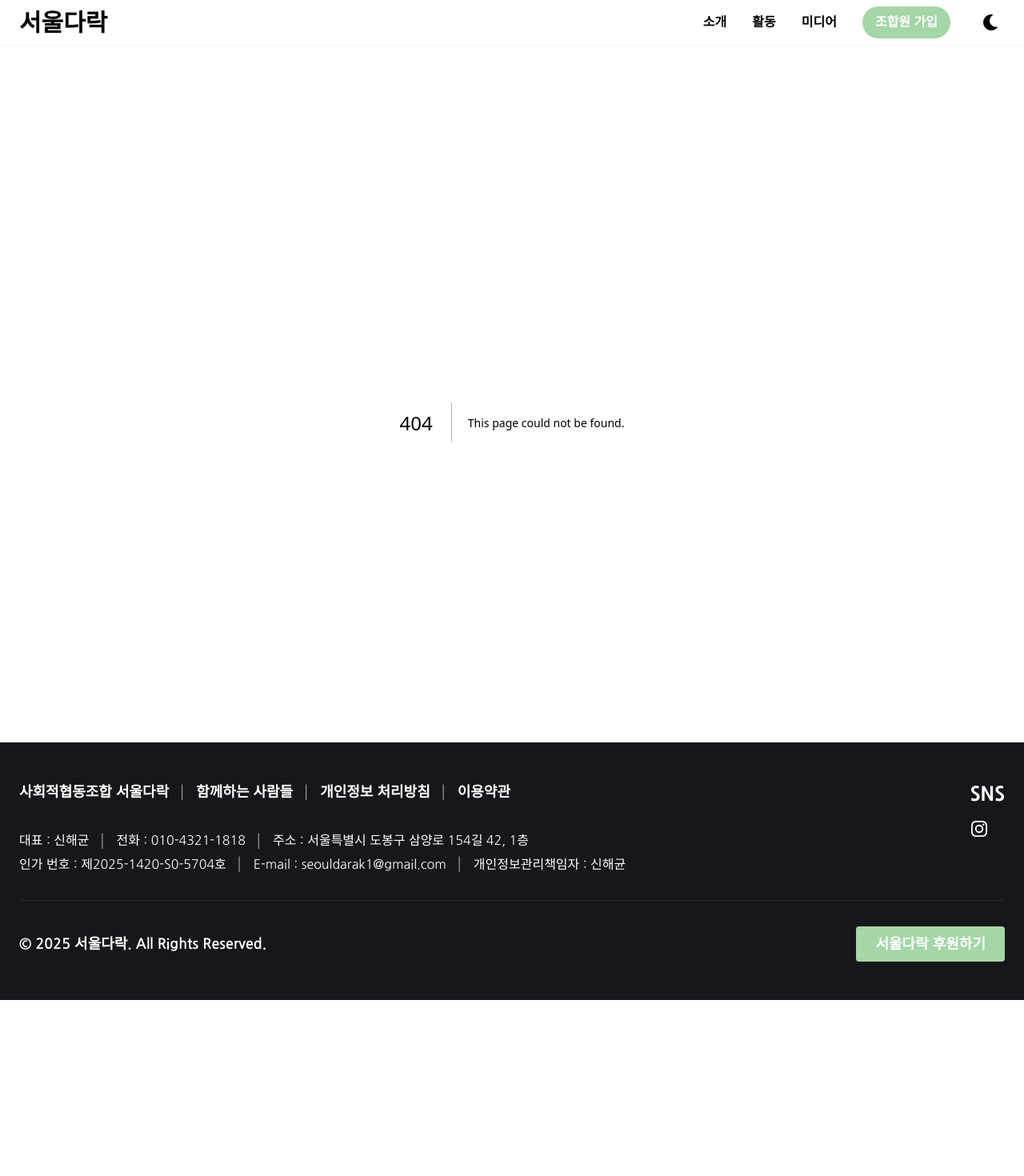
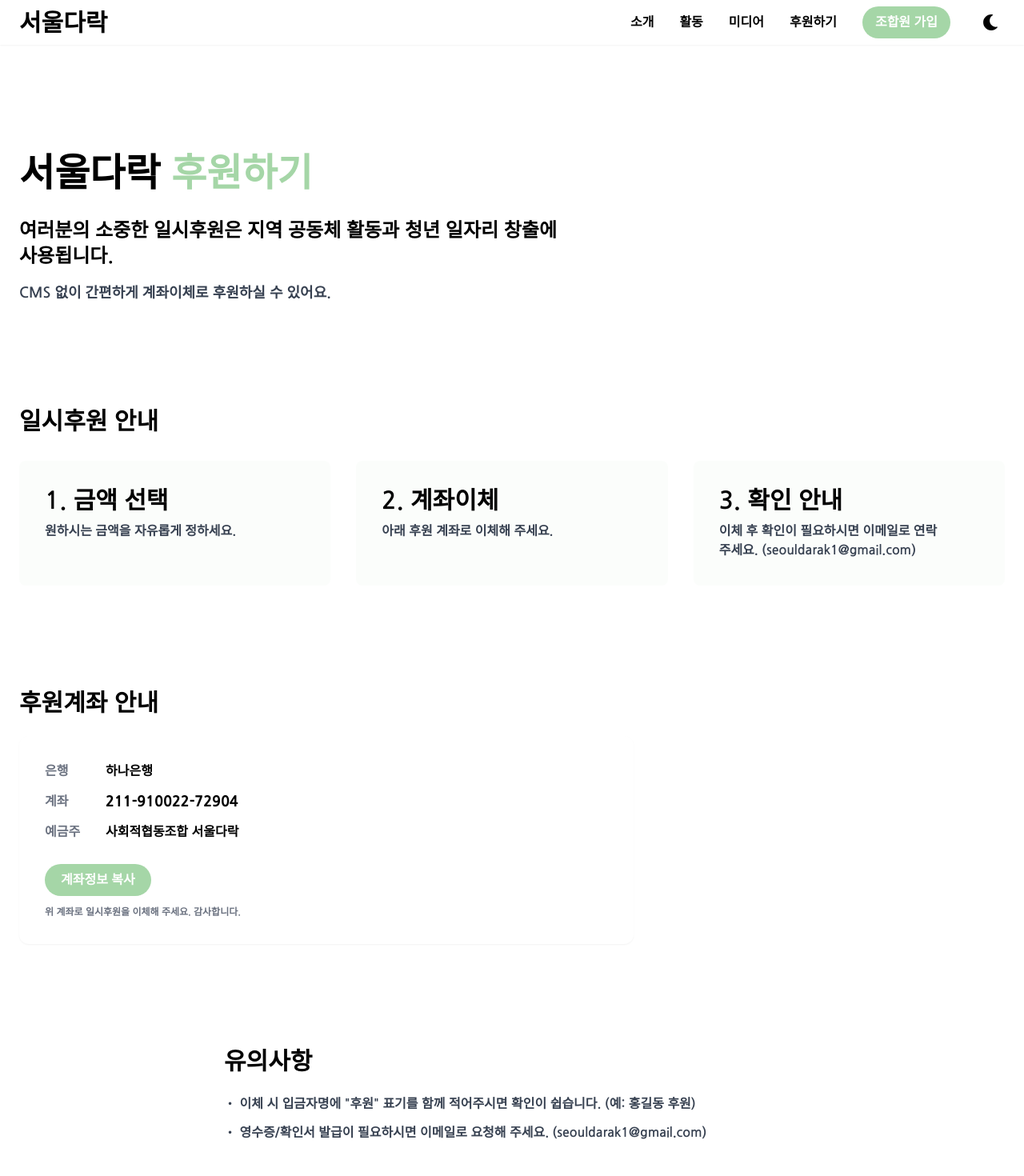
Before and after one commit to kimcj7957/seoul_darak, a Next.js app: page /donation in a window 1280 px wide. Before the commit this address had no page. Shown: the top 1470 px of the page at 80% size. Before the commit the page ends 1250 px from the top, so only its background shows below. Built offline with nearby package versions, Linux system fonts and the light colour scheme; a web font is replaced by a local one.

Commit message:
setting donation page

```diff
--- /dev/null
+++ b/src/app/donation/page.js
@@ -0,0 +1,132 @@
+'use client';
+import { useState } from 'react';
+
+export default function DonationPage() {
+  const [copied, setCopied] = useState(false);
+
+  const bankName = '하나은행';
+  const accountNumber = '211-910022-72904';
+  const accountHolder = '사회적협동조합 서울다락';
+
+  const copyAccountInfoToClipboard = async (value) => {
+    // Modern API (secure contexts/browsers)
+    try {
+      if (typeof navigator !== 'undefined' && navigator.clipboard && typeof navigator.clipboard.writeText === 'function') {
+        await navigator.clipboard.writeText(value);
+        return true;
+      }
+    } catch (e) {
+      // fall back below
+    }
+
+    // Fallback for older browsers/iOS Safari
+    try {
+      const textArea = document.createElement('textarea');
+      textArea.value = value;
+      textArea.style.position = 'fixed';
+      textArea.style.top = '0';
+      textArea.style.left = '0';
+      textArea.style.opacity = '0';
+      textArea.setAttribute('readonly', '');
+      document.body.appendChild(textArea);
+      textArea.focus();
+      textArea.select();
+      const successful = document.execCommand('copy');
+      document.body.removeChild(textArea);
+      return successful;
+    } catch (e) {
+      return false;
+    }
+  };
+
+  const handleCopy = async () => {
+    const text = `${accountNumber} / ${bankName} / ${accountHolder}`;
+    const ok = await copyAccountInfoToClipboard(text);
+    setCopied(ok);
+    if (ok) {
+      setTimeout(() => setCopied(false), 2000);
+    } else {
+      console.error('클립보드 복사 실패');
+    }
+  };
+
+  return (
+    <div className="min-h-screen font-semibold text-base text-[#17171B]">
+      {/* Hero */}
+      <section className="bg-[#E8F5E9]/98 py-6 xs:py-8 sm:py-12 md:py-16">
+        <div className="container mx-auto px-4 sm:px-6">
+          <h1 className="text-3xl sm:text-4xl md:text-5xl font-extrabold mb-6 md:mb-8 max-w-3xl leading-tight text-black">
+            서울다락 <span className="text-[#A5D6A7]">후원하기</span>
+          </h1>
+          <p className="text-xl sm:text-2xl mb-4 max-w-2xl font-bold text-black">
+            여러분의 소중한 일시후원은 지역 공동체 활동과 청년 일자리 창출에 사용됩니다.
+          </p>
+          <p className="text-base sm:text-lg text-gray-700 max-w-3xl">
+            CMS 없이 간편하게 계좌이체로 후원하실 수 있어요.
+          </p>
+        </div>
+      </section>
+
+      {/* 일시후원 안내 */}
+      <section className="py-6 xs:py-8 sm:py-12 md:py-16 bg-white">
+        <div className="container mx-auto px-4 sm:px-6">
+          <h2 className="text-2xl sm:text-3xl font-extrabold mb-8 text-black">일시후원 안내</h2>
+          <div className="grid grid-cols-1 md:grid-cols-3 gap-6 xs:gap-8">
+            <div className="bg-[#E8F5E9]/20 p-6 xs:p-8 rounded-lg">
+              <h3 className="text-xl font-bold mb-2 text-black">1. 금액 선택</h3>
+              <p className="text-gray-700">원하시는 금액을 자유롭게 정하세요.</p>
+            </div>
+            <div className="bg-[#E8F5E9]/20 p-6 xs:p-8 rounded-lg">
+              <h3 className="text-xl font-bold mb-2 text-black">2. 계좌이체</h3>
+              <p className="text-gray-700">아래 후원 계좌로 이체해 주세요.</p>
+            </div>
+            <div className="bg-[#E8F5E9]/20 p-6 xs:p-8 rounded-lg">
+              <h3 className="text-xl font-bold mb-2 text-black">3. 확인 안내</h3>
+              <p className="text-gray-700">이체 후 확인이 필요하시면 이메일로 연락 주세요. (seouldarak1@gmail.com)</p>
+            </div>
+          </div>
+        </div>
+      </section>
+
+      {/* 후원계좌 안내 */}
+      <section className="py-6 xs:py-8 sm:py-12 md:py-16 bg-[#E8F5E9]/98">
+        <div className="container mx-auto px-4 sm:px-6">
+          <h2 className="text-2xl sm:text-3xl font-extrabold mb-6 text-black">후원계좌 안내</h2>
+          <div className="bg-white rounded-xl p-6 xs:p-8 shadow-sm max-w-3xl">
+            <div className="space-y-3">
+              <div className="flex items-center gap-3">
+                <span className="text-gray-500 min-w-[4rem]">은행</span>
+                <span className="text-black font-bold">{bankName}</span>
+              </div>
+              <div className="flex items-center gap-3">
+                <span className="text-gray-500 min-w-[4rem]">계좌</span>
+                <span className="text-black font-extrabold text-lg">{accountNumber}</span>
+              </div>
+              <div className="flex items-center gap-3">
+                <span className="text-gray-500 min-w-[4rem]">예금주</span>
+                <span className="text-black font-bold">{accountHolder}</span>
+              </div>
+              <div className="pt-4">
+                <button onClick={handleCopy} className="px-5 py-2 bg-[#A5D6A7] text-white rounded-full hover:bg-[#81C784] text-base font-bold">
+                  {copied ? '복사됨!' : '계좌정보 복사'}
+                </button>
+                <p className="text-xs text-gray-500 mt-3">위 계좌로 일시후원을 이체해 주세요. 감사합니다.</p>
+              </div>
+            </div>
+          </div>
+        </div>
+      </section>
+
+      {/* 유의사항 */}
+      <section className="py-6 xs:py-8 sm:py-12 md:py-16 bg-white">
+        <div className="container mx-auto px-4 sm:px-6 max-w-3xl">
+          <h2 className="text-2xl sm:text-3xl font-extrabold mb-6 text-black">유의사항</h2>
+          <ul className="space-y-3 text-gray-700">
+            <li>• 이체 시 입금자명에 "후원" 표기를 함께 적어주시면 확인이 쉽습니다. (예: 홍길동 후원)</li>
+            <li>• 영수증/확인서 발급이 필요하시면 이메일로 요청해 주세요. (seouldarak1@gmail.com)</li>
+          </ul>
+        </div>
+      </section>
+    </div>
+  );
+}
--- a/src/components/Footer.js
+++ b/src/components/Footer.js
@@ -49,7 +49,7 @@ export default function Footer() {
         <div className="pt-4 xs:pt-6 sm:pt-8 border-t border-gray-800">
           <div className="flex flex-col md:flex-row justify-between items-center">
             <p className="text-sm xs:text-base sm:text-lg font-bold mb-3 xs:mb-4 md:mb-0">© 2025 서울다락. All Rights Reserved.</p>
-            <button className="w-full md:w-auto px-4 xs:px-6 py-1.5 xs:py-2 bg-[#A5D6A7] text-white rounded hover:bg-[#81C784] text-sm xs:text-base sm:text-lg font-bold">서울다락 후원하기</button>
+            <a href="/donation" className="w-full md:w-auto px-4 xs:px-6 py-1.5 xs:py-2 bg-[#A5D6A7] text-white rounded hover:bg-[#81C784] text-sm xs:text-base sm:text-lg font-bold text-center">서울다락 후원하기</a>
           </div>
         </div>
       </div>
--- a/src/components/Navbar.js
+++ b/src/components/Navbar.js
@@ -32,6 +32,7 @@ export default function Navbar() {
             <Link href="/about" className={`text-base font-bold ${darkMode ? 'text-white' : 'text-black'} hover:text-[#A5D6A7] transition-colors duration-300`}>소개</Link>
             <Link href="/activities" className={`text-base font-bold ${darkMode ? 'text-white' : 'text-black'} hover:text-[#A5D6A7] transition-colors duration-300`}>활동</Link>
             <Link href="/media" className={`text-base font-bold ${darkMode ? 'text-white' : 'text-black'} hover:text-[#A5D6A7] transition-colors duration-300`}>미디어</Link>
+            <Link href="/donation" className={`text-base font-bold ${darkMode ? 'text-white' : 'text-black'} hover:text-[#A5D6A7] transition-colors duration-300`}>후원하기</Link>
             <Link href="/join" className="px-4 py-2 bg-[#A5D6A7] text-white rounded-full hover:bg-[#81C784] text-base font-bold transition-colors duration-300">조합원 가입</Link>
             <button
               onClick={toggleDarkMode}
@@ -73,6 +74,7 @@ export default function Navbar() {
             <Link href="/about" className={`block text-base font-bold ${darkMode ? 'text-white' : 'text-black'} hover:text-[#A5D6A7] transition-colors duration-300`}>소개</Link>
             <Link href="/activities" className={`block text-base font-bold ${darkMode ? 'text-white' : 'text-black'} hover:text-[#A5D6A7] transition-colors duration-300`}>활동</Link>
             <Link href="/media" className={`block text-base font-bold ${darkMode ? 'text-white' : 'text-black'} hover:text-[#A5D6A7] transition-colors duration-300`}>미디어</Link>
+            <Link href="/donation" className={`block text-base font-bold ${darkMode ? 'text-white' : 'text-black'} hover:text-[#A5D6A7] transition-colors duration-300`}>후원하기</Link>
             <Link href="/join" className="block px-4 py-2 bg-[#A5D6A7] text-white rounded-full hover:bg-[#81C784] text-base font-bold transition-colors duration-300">조합원 가입</Link>
           </div>
         )}
```
